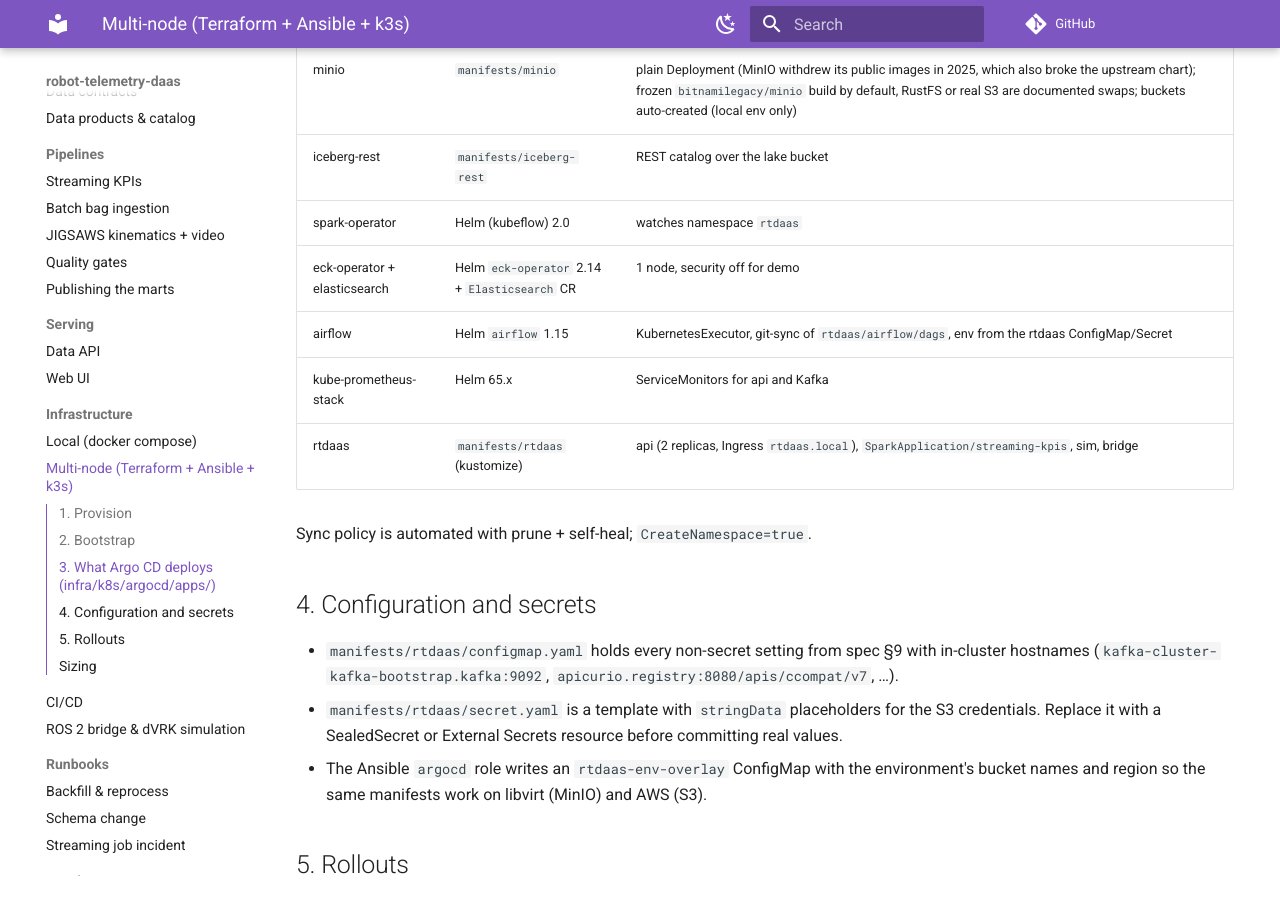
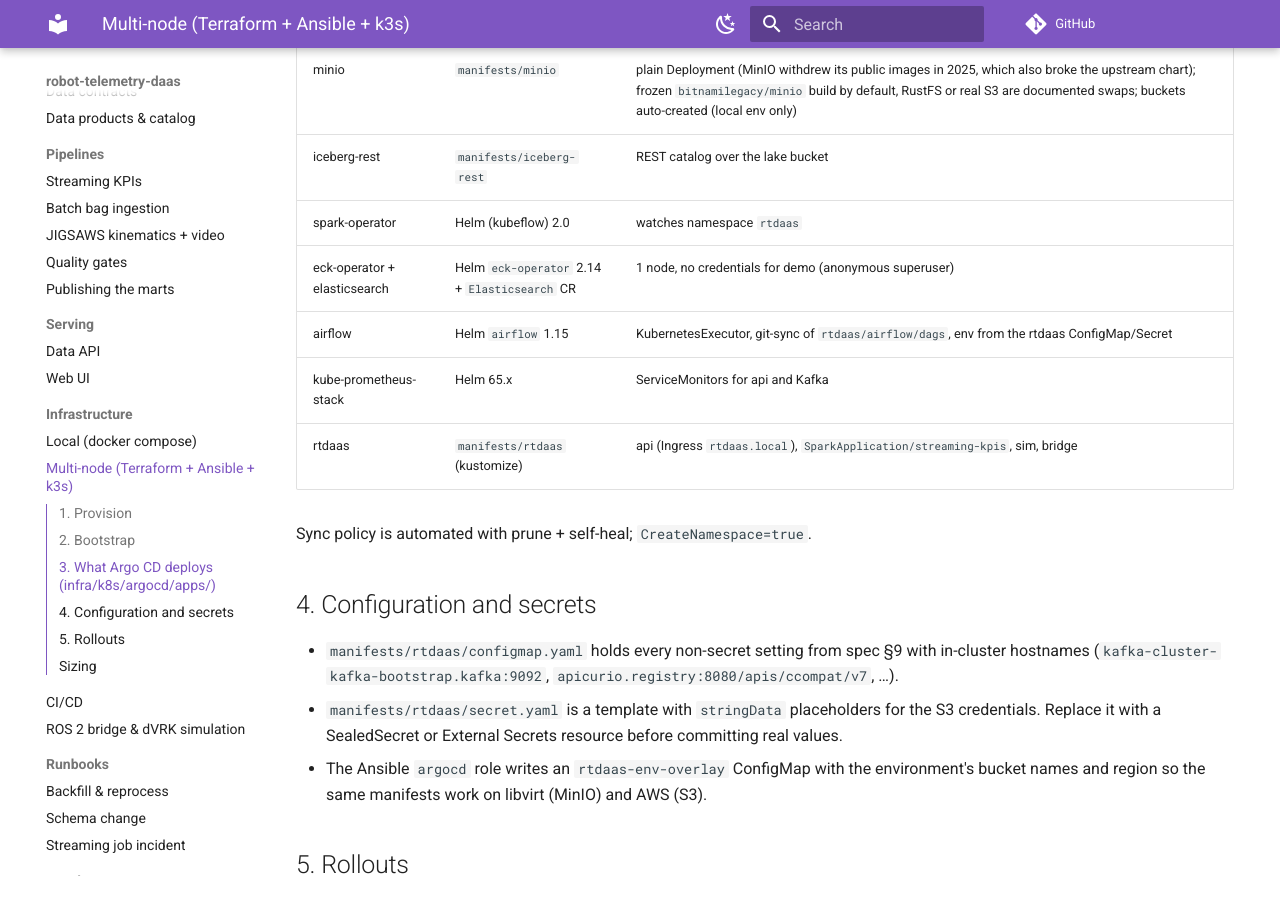
Before and after one commit to tom-f-oconnell/robot-telemetry-daas, an MkDocs documentation site: the page built from docs/infra/kubernetes.md, in a window 1280 px wide and 900 px high, scrolled down 1519 px. Built offline with MkDocs 1.6.1 and Material for MkDocs 9.7.7, drawn with Linux system fonts in a browser that asks for light colours; comment, search, counter and statistics services are not loaded.

Commit message:
k8s: fixes from the first Argo CD sync on real VMs
- helm-values/argocd.yaml: annotation resource tracking. With label tracking, Strimzi copied the
  instance label from the Kafka CR to its PVCs and Services, and Argo CD pruned them.
- apps/00-strimzi-operator.yaml: drop watchNamespaces; it adds to the install namespace, which
  duplicated the RoleBindings.
- elasticsearch.yaml: security on with an anonymous superuser, for Elasticsearch and Kibana. ECK's
  file settings fail without security, so Elasticsearch never became ready; Kibana rejected
  xpack.security.enabled outright.
- rtdaas/kustomization.yaml, kustomizeconfig.yaml: rewrite the SparkApplication's image, which
  reached the cluster as ghcr.io/OWNER/... (InvalidImageName).
- rtdaas/streaming-kpis.yaml: drop the JMX exporter monitoring block; that jar is not in the image,
  and the Prometheus servlet in sparkConf already exports metrics.
- rtdaas/sim.yaml: bag-lander (rtdaas-land, as in compose) replaces mc mirror; minio/mc is gone.
- rtdaas/api.yaml, media-pvc.yaml: one API replica without a PDB; a DuckDB file takes one process,
  so the second replica crash-looped on the lock.
- helm-values/airflow.yaml: bitnamilegacy/postgresql; the chart's bitnami/* image was withdrawn.
- docs/infra/kubernetes.md: replica count and Elasticsearch access.

Co-Authored-By: Claude Opus 5.5 <noreply@anthropic.com>

```diff
--- a/docs/infra/kubernetes.md
+++ b/docs/infra/kubernetes.md
@@ -55,10 +55,10 @@ environment overlay ConfigMap, and `infra/k8s/argocd/root.yaml`).
 | minio | `manifests/minio` | plain Deployment (MinIO withdrew its public images in 2025, which also broke the upstream chart); frozen `bitnamilegacy/minio` build by default, RustFS or real S3 are documented swaps; buckets auto-created (local env only) |
 | iceberg-rest | `manifests/iceberg-rest` | REST catalog over the lake bucket |
 | spark-operator | Helm (kubeflow) 2.0 | watches namespace `rtdaas` |
-| eck-operator + elasticsearch | Helm `eck-operator` 2.14 + `Elasticsearch` CR | 1 node, security off for demo |
+| eck-operator + elasticsearch | Helm `eck-operator` 2.14 + `Elasticsearch` CR | 1 node, no credentials for demo (anonymous superuser) |
 | airflow | Helm `airflow` 1.15 | KubernetesExecutor, git-sync of `rtdaas/airflow/dags`, env from the rtdaas ConfigMap/Secret |
 | kube-prometheus-stack | Helm 65.x | ServiceMonitors for api and Kafka |
-| rtdaas | `manifests/rtdaas` (kustomize) | api (2 replicas, Ingress `rtdaas.local`), `SparkApplication/streaming-kpis`, sim, bridge |
+| rtdaas | `manifests/rtdaas` (kustomize) | api (Ingress `rtdaas.local`), `SparkApplication/streaming-kpis`, sim, bridge |
 
 Sync policy is automated with prune + self-heal; `CreateNamespace=true`.
 
```
Also changed, not shown: 10 other files.
